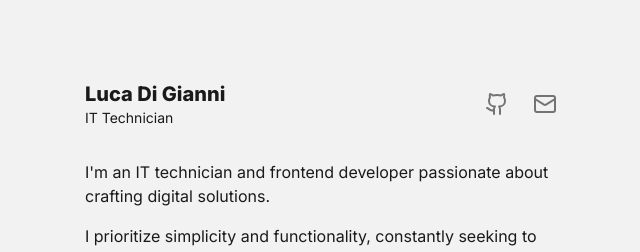
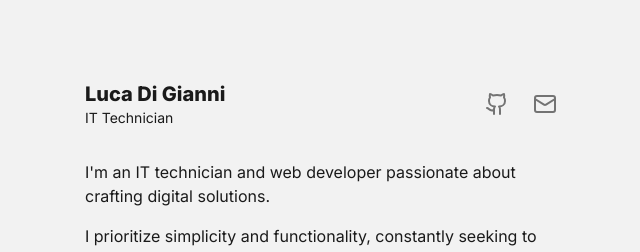
Before and after one commit to ldgni/ldgni.io, a Next.js app: page / in a window 1280 px wide. Shown: the top 252 px of the page, without its empty margins (315-955 px from the left). Built offline with nearby package versions, Linux system fonts and the light colour scheme.

Commit message:
style: clarify role

```diff
--- a/src/app/layout.tsx
+++ b/src/app/layout.tsx
@@ -9,7 +9,7 @@ const inter = Inter({ subsets: ["latin"] });
 export const metadata: Metadata = {
   title: "Luca Di Gianni",
   description:
-    "Luca Di Gianni is an IT technician and frontend developer passionate about crafting digital solutions.",
+    "Luca Di Gianni is an IT technician and web developer passionate about crafting digital solutions.",
   icons: {
     icon: "/favicon.ico",
     shortcut: "/favicon-16x16.png",
@@ -18,7 +18,7 @@ export const metadata: Metadata = {
   openGraph: {
     title: "Luca Di Gianni",
     description:
-      "Luca Di Gianni is an IT technician and frontend developer passionate about crafting digital solutions.",
+      "Luca Di Gianni is an IT technician and web developer passionate about crafting digital solutions.",
     url: "https://ldgni.io",
     siteName: "Luca Di Gianni",
     type: "website",
--- a/src/app/page.tsx
+++ b/src/app/page.tsx
@@ -39,7 +39,7 @@ export default function Home() {
       <main>
         <div className="mb-8 flex flex-col gap-4">
           <p>
-            I&apos;m an IT technician and frontend developer passionate about
+            I&apos;m an IT technician and web developer passionate about
             crafting digital solutions.
           </p>
           <p>
```
